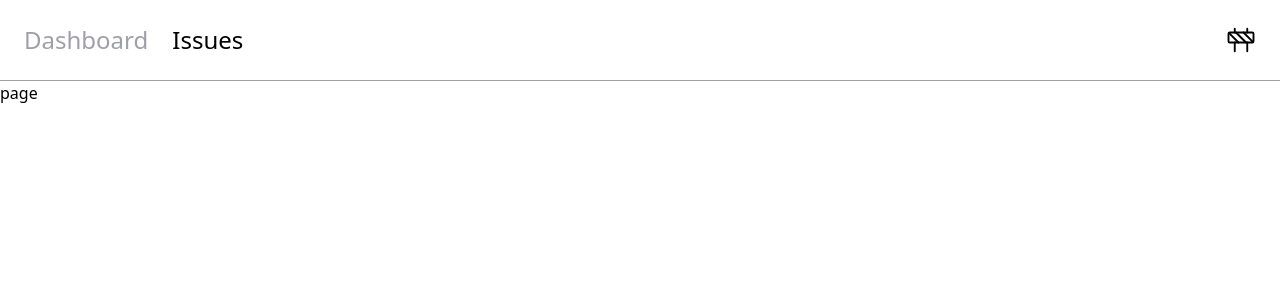
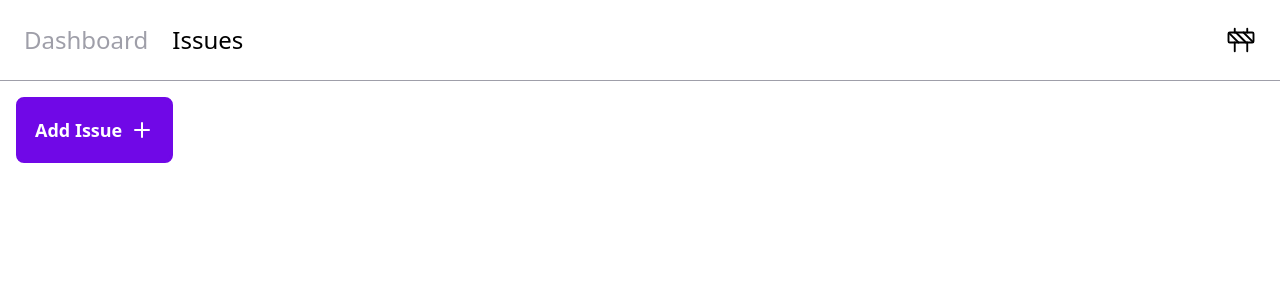
Before and after one commit to HasanAlasker/Next_Tracker, a Next.js app: page /issues in a window 1280 px wide. Shown: the top 300 px of the page. Built offline with nearby package versions, Linux system fonts and the light colour scheme.

Commit message:
button component

```diff
--- /dev/null
+++ b/app/components/form/Button.tsx
@@ -0,0 +1,29 @@
+"use client";
+
+import classNames from "classnames";
+import { ReactNode } from "react";
+import { DynamicIcon, IconName } from "lucide-react/dynamic";
+
+interface Props {
+  icon?: IconName;
+  title: string | ReactNode;
+  onClick?: () => void;
+  isPri?: boolean;
+}
+
+export default function Button({ icon, title, onClick, isPri }: Props) {
+  return (
+    <button
+      className={classNames(
+        "flex items-center p-4 space-x-2 border-3 border-pri rounded-lg font-bold text-lg transition-all hover:-translate-y-1",
+        isPri
+          ? "bg-pri text-white hover:bg-priHover"
+          : "bg-white text-pri hover:bg-priHover hover:text-white",
+      )}
+      onClick={onClick}
+    >
+      {title}
+      {icon && <DynamicIcon name={icon} />}
+    </button>
+  );
+}
--- a/app/globals.css
+++ b/app/globals.css
@@ -1,4 +1,18 @@
 @import "tailwindcss";
+
+:root {
+  --pri: oklch(49.1% 0.27 292.581);
+  --priHover: oklch(41.068% 0.22321 293.49);
+}
+
+@theme {
+  --color-pri: var(--pri);
+  --color-priHover: var(--priHover);
+}
+
+main {
+  padding: 1rem;
+}
 
 /* :root {
   --background: #ffffff;
--- /dev/null
+++ b/app/issues/new/page.tsx
@@ -0,0 +1,7 @@
+import React from 'react'
+
+export default function AddIssue() {
+  return (
+    <div>NewIssue</div>
+  )
+}
--- a/app/issues/page.tsx
+++ b/app/issues/page.tsx
@@ -1,7 +1,10 @@
-import React from 'react'
+import Link from "next/link";
+import Button from "../components/form/Button";
 
-export default function page() {
+export default function IssuesPage() {
   return (
-    <div>page</div>
-  )
+    <div>
+      <Button icon="plus" isPri title={<Link href={"/issues/new"}>Add Issue</Link>} />
+    </div>
+  );
 }
```
